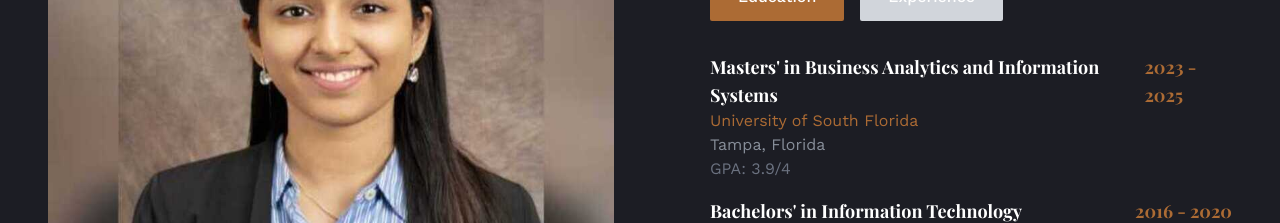
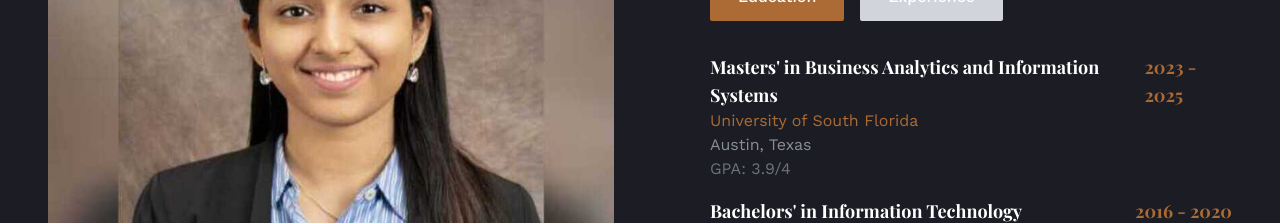
Before and after one commit to SharvariMore/New_Portfolio, a React (Create React App) app: page / in a window 1280 px wide. Shown: the part 960-1183 px from the top of the page. Built offline with nearby package versions, Linux system fonts and the light colour scheme; a web font is replaced by a local one.

Commit message:
Changed location

```diff
--- a/src/components/About.js
+++ b/src/components/About.js
@@ -66,7 +66,7 @@ const About = () => {
 
                     </div>
                     <p className="text-accent">University of South Florida</p>
-                    <p>Tampa, Florida</p>
+                    <p>Austin, Texas</p>
                     <p className="text-md text-gray-500">GPA: 3.9/4</p>
                   </div>
                   <div className="mb-4">
--- a/src/data.js
+++ b/src/data.js
@@ -413,7 +413,7 @@ export const contact = [
   {
     icon: <FiMapPin />,
     title: 'Current Location',
-    subtitle: 'Tampa, Florida',
+    subtitle: 'Austin, Texas',
     description: 'Serving clients worldwide',
   },
 ];
```
Also changed, not shown: 1 other file (tests, documents, lock files or other folders).
